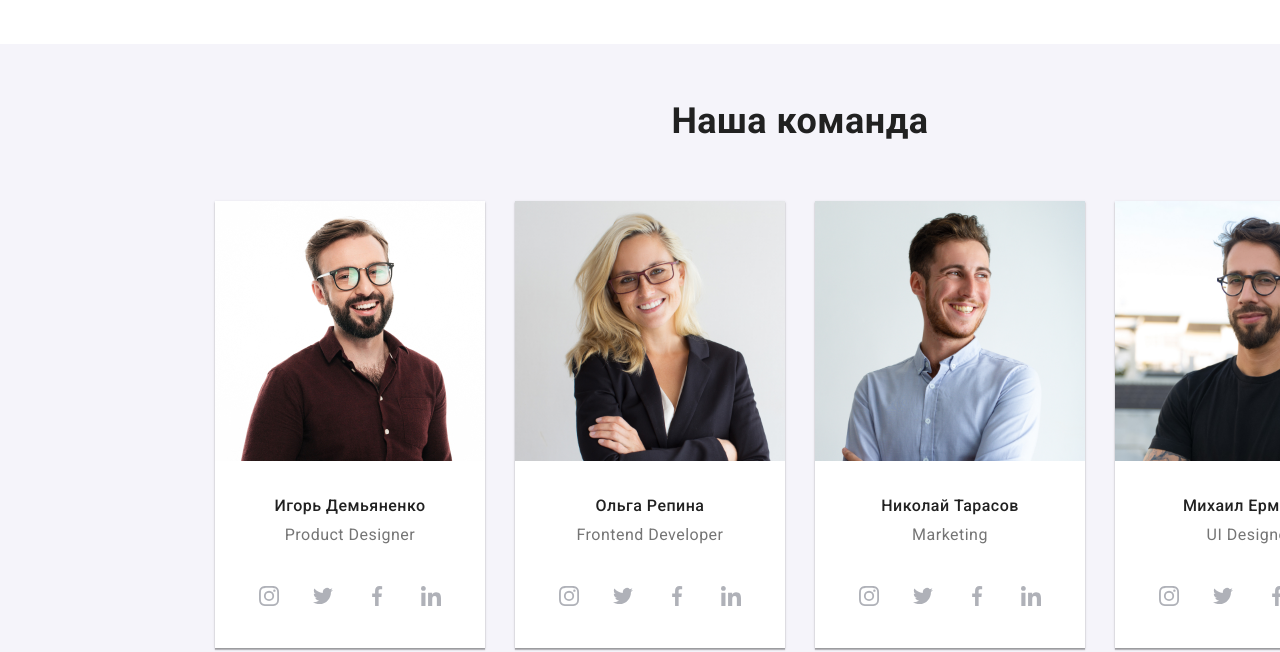
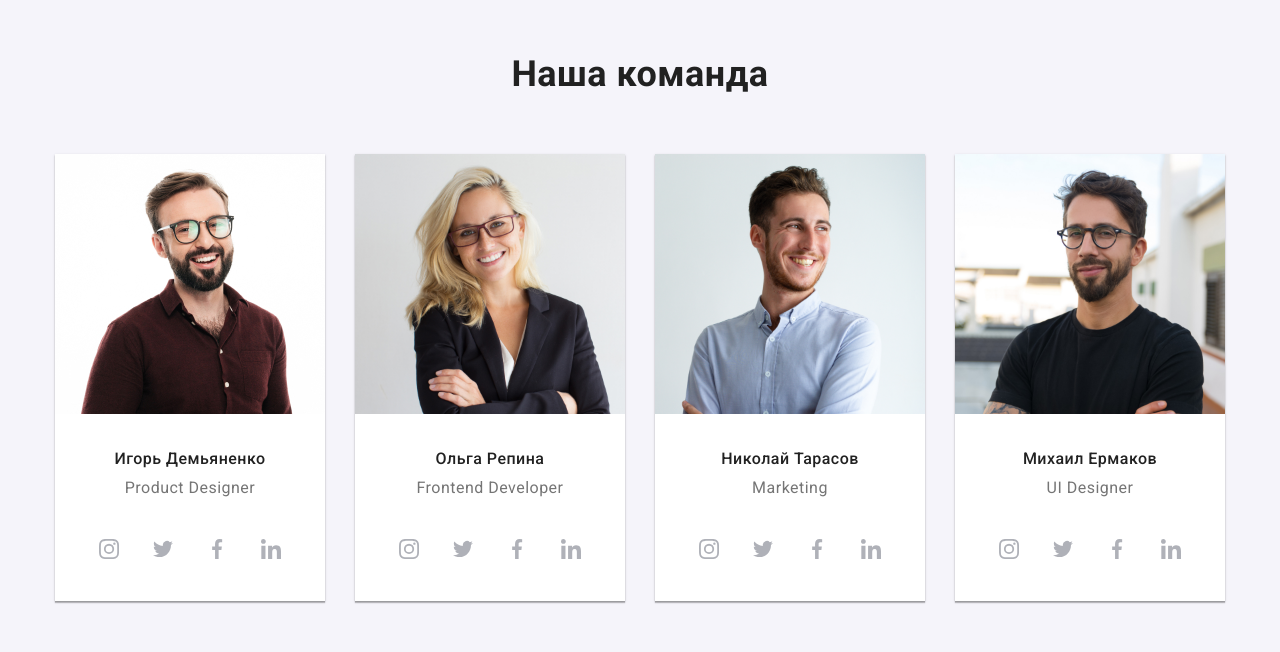
Before and after one commit to kirillpav/goit-markup-hw-04, a plain HTML site: page index.html in a window 1280 px wide. Shown: the part 1658-2310 px from the top of the page. Drawn offline with nearby package versions, Linux system fonts and the light colour scheme.

Commit message:
fixed padding

```diff
--- a/css/styles.css
+++ b/css/styles.css
@@ -43,7 +43,7 @@ p {
 }
 
 .padding {
-  padding-top: 47px;
+  padding-top: 94px;
 }
 
 .section-title {
@@ -343,8 +343,6 @@ p {
 
 .team-bcg {
   background-color: #f5f4fa;
-  min-width: 1600px;
-  height: 708px;
 }
 
 .team-name {
--- a/index.html
+++ b/index.html
@@ -86,10 +86,10 @@
         </section>
 
         <!-- team -->
-        <section class="section">
-            <div class="team-bcg">
+        <section class="section team-bcg">
+            <div class="">
                 <div class="container">
-                    <h2 class="section-title padding">Наша команда</h2>
+                    <h2 class="section-title ">Наша команда</h2>
                     <ul class="team-list list">
                         <li class="item">
                             <img src="./imgs/igor.jpg" alt="Игорь Демьяненко" width="270" height="260">
@@ -217,7 +217,7 @@
         </section>
 
         <!-- clients -->
-        <section class="section no-padding">
+        <section class="section">
             <h2 class="section-title">
                 Постоянные клиенты
             </h2>
```
